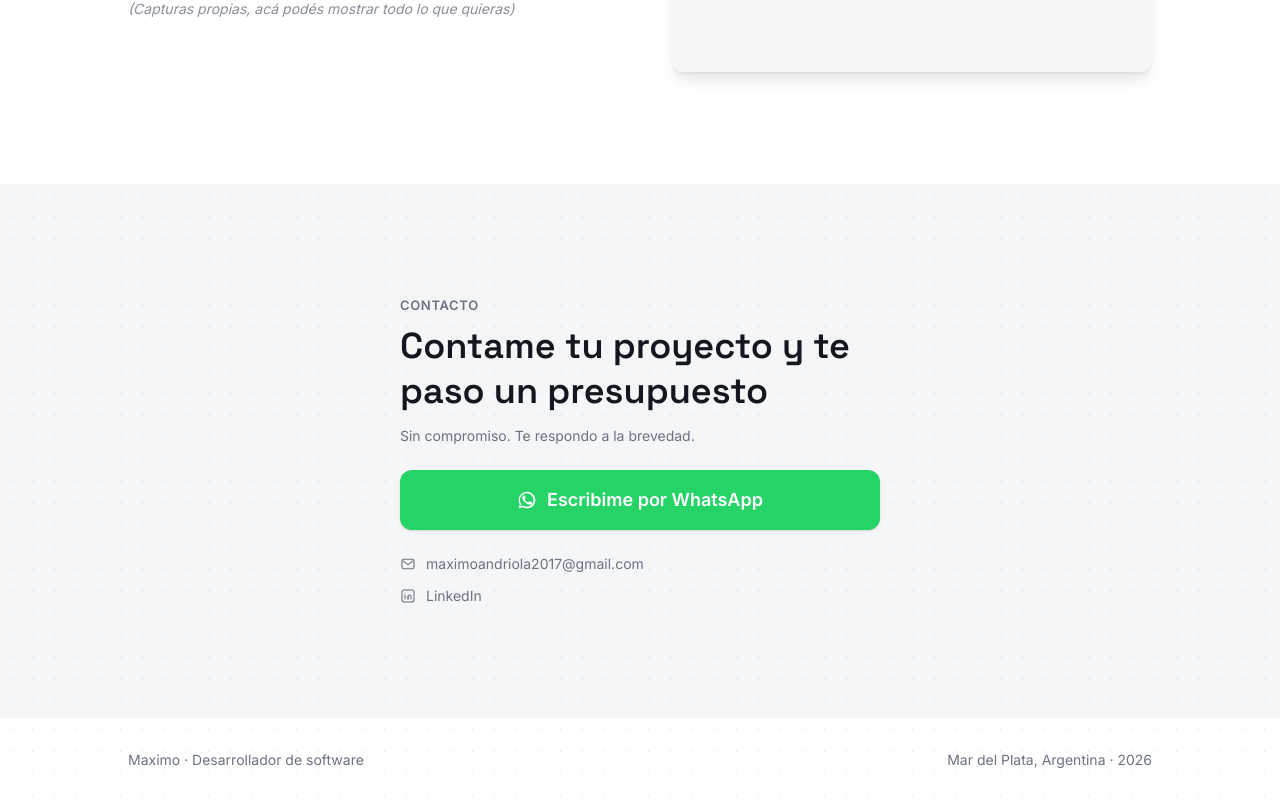
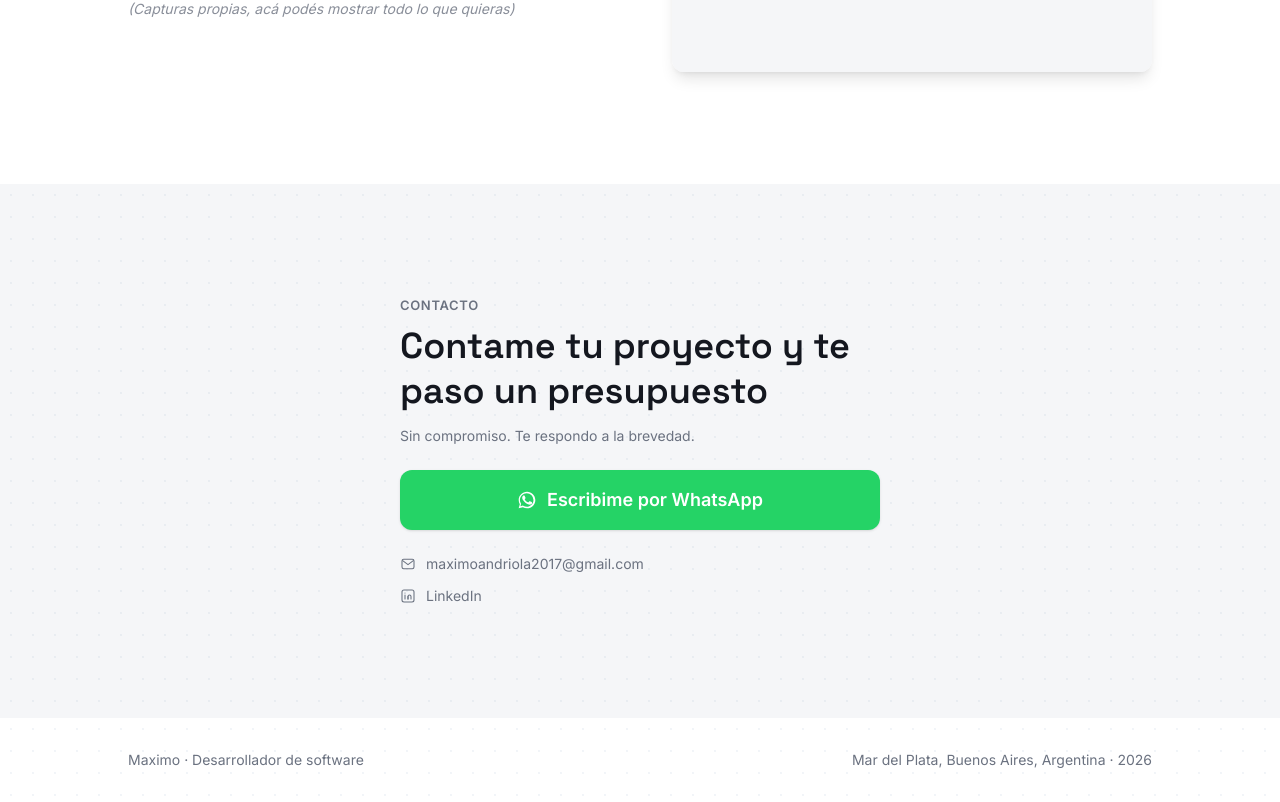
Before and after one commit to MaximoAndriola/portfolio, a Next.js app: page / in a window 1280 px wide. Shown: the part 3224-4026 px from the top of the page. Built offline with nearby package versions, Linux system fonts and the light colour scheme.

Commit message:
fix: agregar provincia al footer
Mar del Plata, Argentina -> Mar del Plata, Buenos Aires, Argentina.

```diff
--- a/src/components/Footer.tsx
+++ b/src/components/Footer.tsx
@@ -13,7 +13,7 @@ export default function Footer() {
         <div className="flex flex-col items-center gap-1 text-center text-sm text-muted sm:flex-row sm:items-baseline sm:justify-between sm:text-left">
           <p>Maximo · Desarrollador de software</p>
           <p>
-            Mar del Plata, Argentina · {year}
+            Mar del Plata, Buenos Aires, Argentina · {year}
           </p>
         </div>
       </Container>
```
Also changed, not shown: 1 other file (tests, documents, lock files or other folders).
